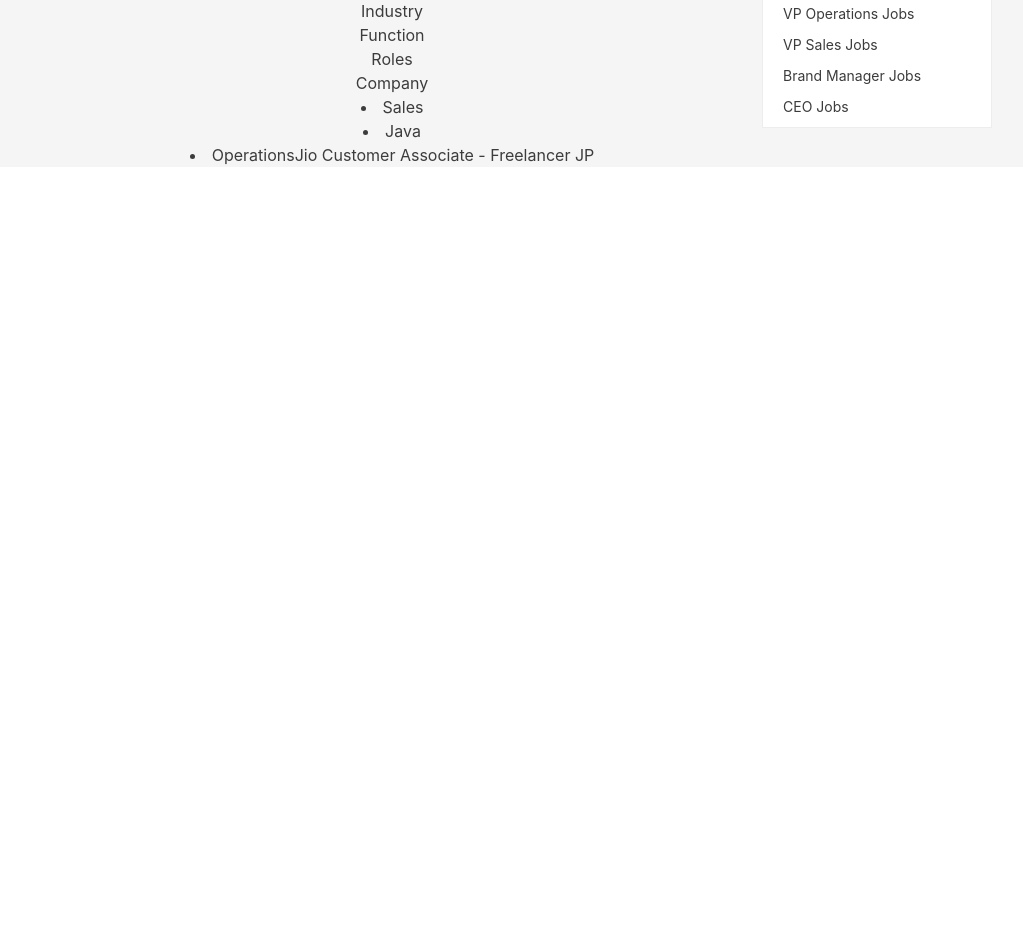
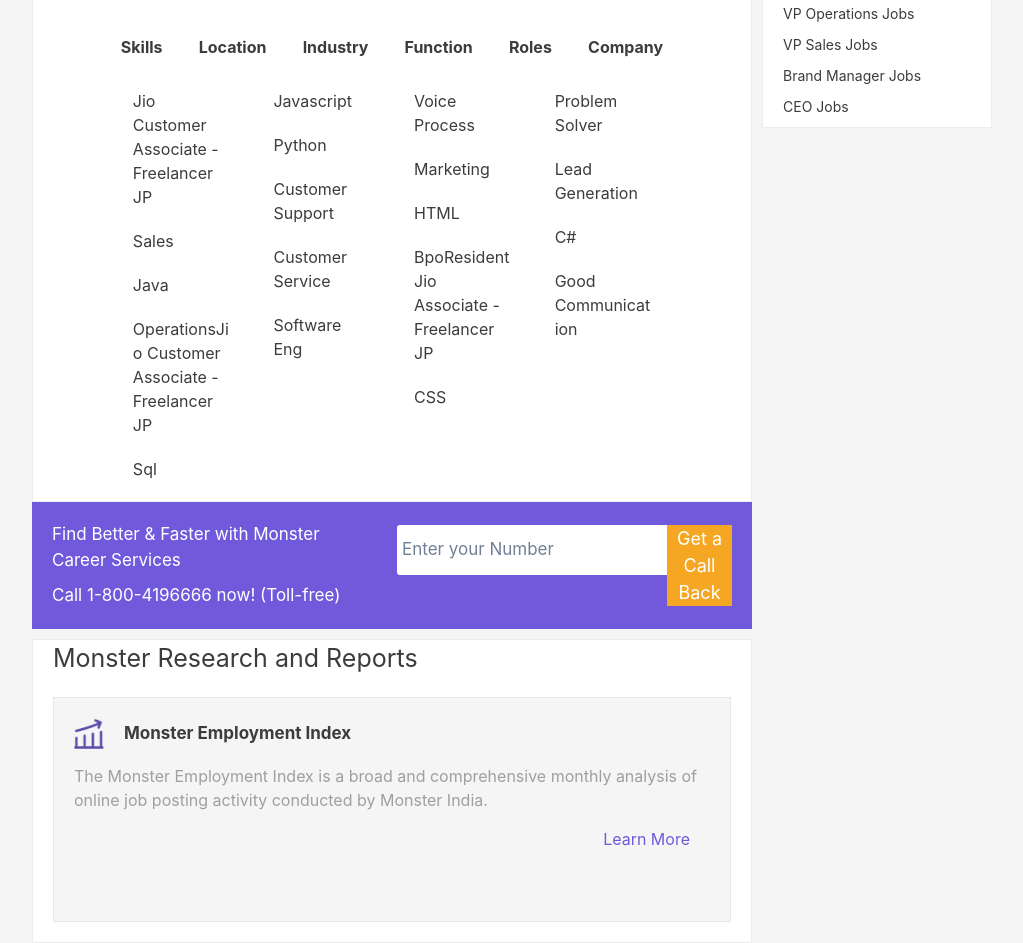
Before and after one commit to pankajsajwan12/skinny-pot-4052, a React (Create React App) app in the folder monster/: page / in a window 1280 px wide. Shown: the part 1840-2783 px from the top of the page, without its empty margins (128-1151 px from the left). Before the commit the page ends 2007 px from the top, so only its background shows below. Built offline with nearby package versions, Linux system fonts and the light colour scheme.

Commit message:
fw19_0802_day-4

```diff
--- a/monster/src/Components/HomePage/Body/Main.jsx
+++ b/monster/src/Components/HomePage/Body/Main.jsx
@@ -1,8 +1,10 @@
 import React from 'react'
 import Main1 from "../../../Images/Main1.png"
 import Main101 from "../../../Images/Main101.png"
+import CallBack from '../CallBack/CallBack'
 import Findjob from '../FindJob/Findjob'
 import Premium from '../Premium/Premium'
+import Research from '../Research/Research'
 import WorkFromHome from '../WorkFromHome/WorkFromHome'
 import style from "./Main.module.css"
 const jobs=[
@@ -103,6 +105,8 @@
         <WorkFromHome data={jobs} heading={"Recent jobs"} />
         <Premium/>
         <Findjob/>
+        <CallBack/>
+        <Research/>
     </div>
   )
 }
--- /dev/null
+++ b/monster/src/Components/HomePage/CallBack/CallBack.jsx
@@ -0,0 +1,21 @@
+
+
+import React from 'react'
+import style from "./CallBack.module.css"
+
+function CallBack() {
+  return (
+    <div className={style.container} >
+        <div  >
+            <p>Find Better & Faster with Monster Career Services</p>
+            <p>Call 1-800-4196666 now! (Toll-free)</p>
+        </div>
+        <div>
+            <div><input type="text" placeholder="Enter your Number" id="" /></div>
+            <div>Get a Call Back</div>
+        </div>
+    </div>
+  )
+}
+
+export default CallBack
--- /dev/null
+++ b/monster/src/Components/HomePage/CallBack/CallBack.module.css
@@ -0,0 +1,73 @@
+
+
+.container{
+    display: flex;
+    gap: 20px;
+    padding: 10px;
+    padding-right: 20px;
+    background: #7159db ;
+    justify-content: center;
+    align-items: center;
+}
+
+.container>div{
+    width: 100%;
+}
+.container>div:first-child{
+    text-align: left;
+    color: white;
+    font-size: 17px;
+
+}
+.container>div:first-child p{
+    margin: 10px;
+}
+
+.container>div:last-child{
+    display: flex;
+
+}
+.container>div:last-child>div{
+    width: 100%;
+}
+.container>div:last-child>div:first-child{
+    display: flex;
+    justify-content: center;
+    align-items: center;
+    background: white;
+    height: 50px;
+    border-radius: 3px 0 0 3px;
+}
+.container>div:last-child>div:last-child{
+    background: #f5a623 ;
+    color: white;
+    font-size: 18px;
+    display: flex;
+    align-items: center;
+    justify-content: center;
+}
+
+@media (min-width: 200px) and (max-width: 1150px) {
+    .container{
+        display: flex;
+        flex-direction: column;
+
+    }
+
+}
+@media (min-width: 200px) and (max-width: 450px) {
+    .container{
+        display: flex;
+        flex-direction: column;
+
+    }
+    .container>div:last-child{
+        display: flex;
+        flex-direction: column;
+        gap: 20px;
+    }
+    .container>div:last-child>div:first-child{
+        border-radius: 3px;
+        height: 30px;
+    }
+}
--- a/monster/src/Components/HomePage/FindJob/Findjob.jsx
+++ b/monster/src/Components/HomePage/FindJob/Findjob.jsx
@@ -1,27 +1,56 @@
 import React from "react";
+import style from "./Findjob.module.css";
 
 function Findjob() {
   return (
-    <div>
+    <div className={style.findjob}>
       <h1>Find Job Vacancies by</h1>
       <div>
-        <p>Skills</p>
-        <p>Location</p>
-        <p>Industry</p>
-        <p>Function</p>
-        <p>Roles</p>
-        <p>Company</p>
+        <ul>
+          <li>Skills</li>
+          <li>Location</li>
+          <li>Industry</li>
+          <li>Function</li>
+          <li>Roles</li>
+          <li>Company</li>
+        </ul>
       </div>
       <div>
         <div>
-          <li>Sales</li>
-          <li>Java</li>
-
-          <li>OperationsJio Customer Associate - Freelancer JP</li>
+          <ul>
+            <li>Jio Customer Associate - Freelancer JP</li>
+            <li>Sales</li>
+            <li>Java</li>
+            <li>OperationsJio Customer Associate - Freelancer JP</li>
+            <li>Sql</li>
+          </ul>
         </div>
-        <div></div>
-        <div></div>
-        <div></div>
+        <div>
+          <ul>
+            <li>Javascript</li>
+            <li>Python</li>
+            <li>Customer Support</li>
+            <li>Customer Service</li>
+            <li>Software Eng</li>
+          </ul>
+        </div>
+        <div>
+          <ul>
+            <li>Voice Process</li>
+            <li>Marketing</li>
+            <li>HTML</li>
+            <li>BpoResident Jio Associate - Freelancer JP</li>
+            <li>CSS</li>
+          </ul>
+        </div>
+        <div>
+          <ul>
+            <li>Problem Solver</li>
+            <li>Lead Generation</li>
+            <li>C#</li>
+            <li>Good Communication</li>
+          </ul>
+        </div>
       </div>
     </div>
   );
--- a/monster/src/Components/HomePage/FindJob/Findjob.module.css
+++ b/monster/src/Components/HomePage/FindJob/Findjob.module.css
@@ -0,0 +1,52 @@
+
+.findjob{
+    border: 1px solid  hsla(0,0%,72%,.25);
+    padding: 20px;
+    background: white;
+    margin-top: 10px;
+    display: block;
+}
+.findjob>h1{
+    font-size: 25px;
+    text-align: left;
+    margin-left: 20px;
+    margin-bottom: 40px;
+}
+.findjob>div>ul{
+    display: flex;
+    justify-content: space-between;
+    width: 80%;
+    margin: auto;
+    margin-bottom: 30px;
+}
+.findjob>div>ul li{
+    all: unset;
+    font-weight: bold;
+}
+.findjob>div:last-child{
+    display: flex;
+    gap: 20px;
+    margin-top: 20px;
+    width: 80%;
+    margin: auto;
+}
+.findjob>div:last-child>div{
+    width: 25%;
+    /* text-align: left; */
+}
+.findjob>div:last-child ul{
+    display: flex;
+    flex-direction: column;
+    gap: 20px;
+    text-align: left;
+    width: 80%;
+    margin: auto;
+}
+.findjob>div:last-child li{
+    all: unset;
+}
+@media (min-width: 200px) and (max-width: 650px) {
+    .findjob{
+        display: none;
+    }
+}
--- /dev/null
+++ b/monster/src/Components/HomePage/Research/Research.jsx
@@ -0,0 +1,20 @@
+
+
+import React from 'react'
+import style from "./Research.module.css"
+import img from "../../../Images/research.png"
+
+function Research() {
+  return (
+    <div className={style.container} >
+        <h1>Monster Research and Reports</h1>
+        <div>
+            <div><img src={img}alt={img}/><p>Monster Employment Index</p></div>
+            <div>The Monster Employment Index is a broad and comprehensive monthly analysis of online job posting activity conducted by Monster India.</div>
+            <div>Learn More</div>
+        </div>
+    </div>
+  )
+}
+
+export default Research
--- /dev/null
+++ b/monster/src/Components/HomePage/Research/Research.module.css
@@ -0,0 +1,50 @@
+
+.container{
+    border: 1px solid  hsla(0,0%,72%,.25) ;
+    background: rgb(255, 255, 255);
+    margin-top: 10px;
+}
+.container>h1{
+    text-align: left;
+    font-size: 25px;
+    margin-left: 20px;
+    margin-bottom: 20px;
+}
+
+.container>div{
+    border: 1px solid  hsla(0,0%,72%,.25);
+    margin: 20px;
+    background: #f5f5f5;
+    padding: 20px;
+}
+.container>div>div:first-child{
+    display: flex;
+    gap: 20px;
+    justify-content: flex-start;
+    align-items: center;
+}
+.container>div>div:first-child p{
+    font-size: 17px;
+    font-weight: bold;
+}
+.container img{
+    width: 30px;
+}
+
+.container>div>div:nth-child(2){
+    text-align: left;
+    color: rgb(159, 159, 159);
+    margin-top: 15px;
+    margin-bottom: 15px;
+}
+.container>div>div:last-child{
+    text-align: right;
+    color: #7159db ;
+    margin-bottom: 50px;
+    margin-right: 20px;
+}
+@media (min-width: 200px) and (max-width: 650px) {
+    .container>div>div:last-child{
+        margin-bottom: 20px;
+    }
+}
```
Also changed, not shown: monster/src/Components/HomePage/CareerAdvice/CareerAdvice.jsx (added, +12 -0 lines), monster/src/Components/HomePage/FindJobVacancies/Vacancies.jsx (+11 -0 lines), monster/src/Images/research.png (added).
